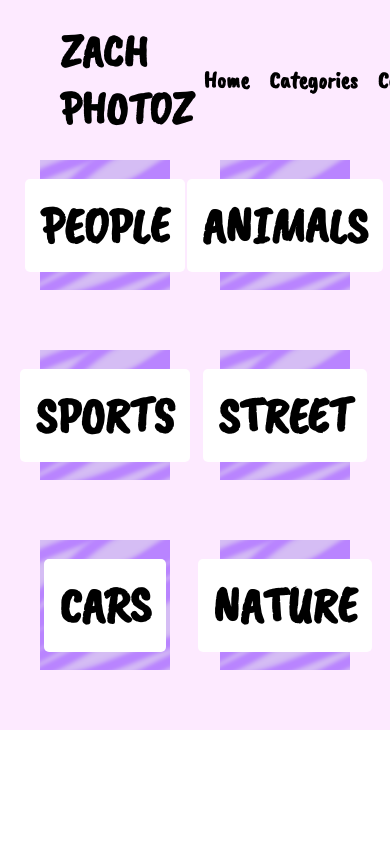
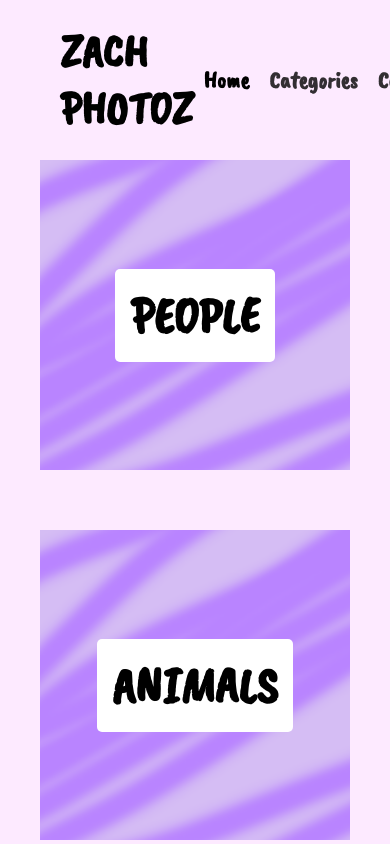
Before and after one commit to clbutl/zach-photoz-v3, a React (Create React App) app: page / in a window 390 px wide. Shown: the top 844 px of the page. Built offline with nearby package versions, Linux system fonts and the light colour scheme.

Commit message:
added navbar active/inactive

```diff
--- a/src/components/Header/index.js
+++ b/src/components/Header/index.js
@@ -3,7 +3,7 @@ import { Link } from "react-router-dom";
 import './styles.css';
 
 const Header = () => {
-
+  const currentPath = document.location.pathname
 
   return (
     <header>
@@ -12,16 +12,16 @@ const Header = () => {
       </div>
       <nav>
         <Link className="nav-links">
-          <h2>Home</h2>
+          <h2 className={currentPath === '/' ? "active" : "inactive"}>Home</h2>
         </Link>
-        <h2 className="nav-links">
+        <h2 className="inactive nav-links">
           Categories
         </h2>
         <Link className="nav-links">
-          <h2>Contact</h2>
+          <h2 className={currentPath === '/contact' ? "active" : "inactive"}>Contact</h2>
         </Link>
         <Link className="nav-links">
-          <h2>About</h2>
+          <h2 className={currentPath === '/about' ? "active" : "inactive"}>About</h2>
         </Link>
       </nav>
     </header>
--- a/src/components/Header/styles.css
+++ b/src/components/Header/styles.css
@@ -31,3 +31,14 @@ header {
 header nav h2:hover {
   cursor: pointer;
 }
+
+/* Active/Inactive Navigation Links */
+.active {
+  opacity: 1;
+} .inactive {
+  opacity: .8;
+  transition-duration: 300ms;
+} .inactive:hover {
+  opacity: 1;
+  transition-duration: 300ms;
+}
--- a/src/pages/Home/styles.css
+++ b/src/pages/Home/styles.css
@@ -36,3 +36,17 @@
 } .right-a {
   margin-left: 25px;
 }
+
+
+
+@media screen and (max-width: 1150px) {
+  .main-home-div section {
+    flex-direction: column;
+    display: flex;
+  } .main-home-div section article {
+    width: 100%;
+    margin-left: 0;
+  } .right-a {
+    margin-top: 60px;
+  }
+}
```
